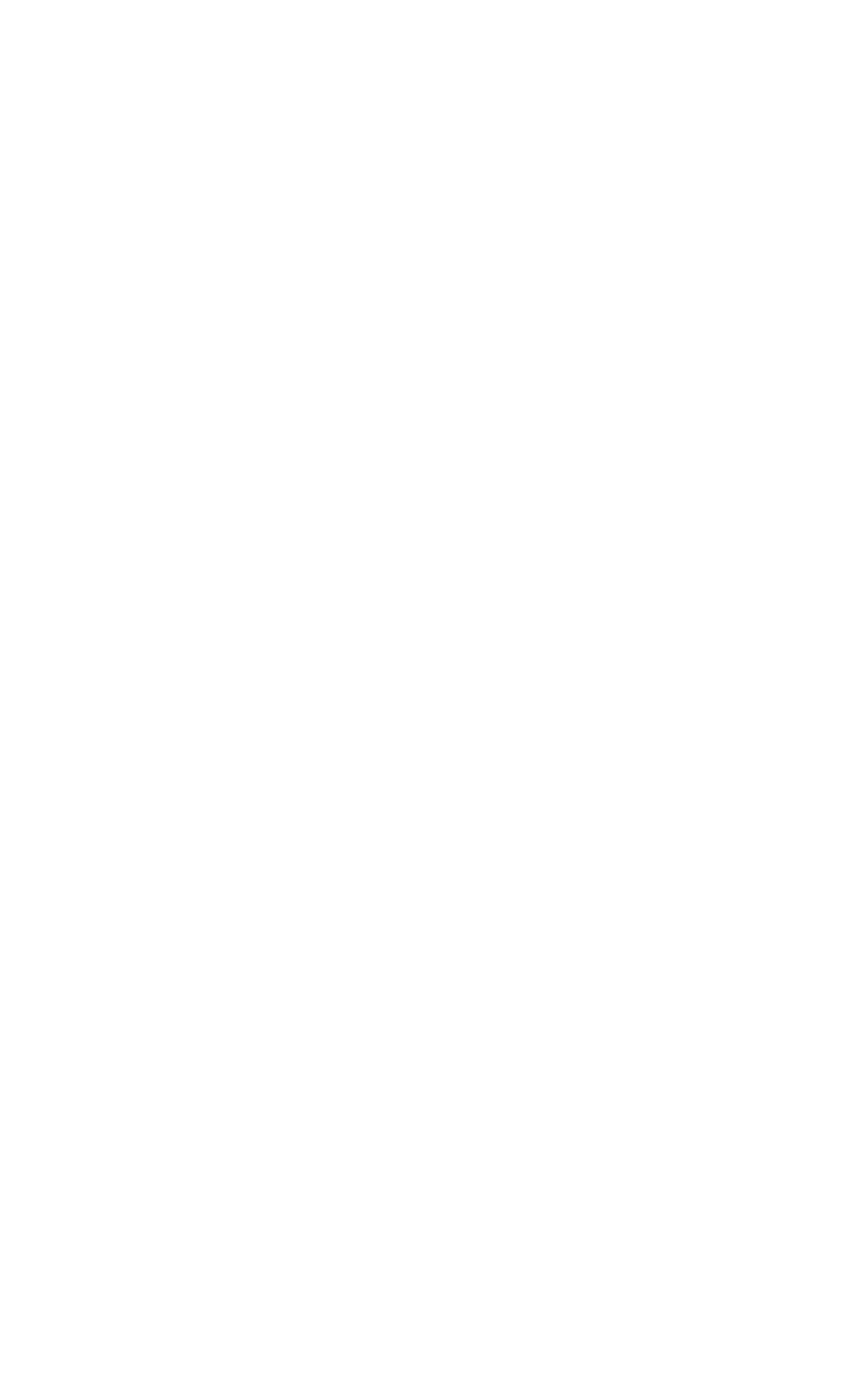
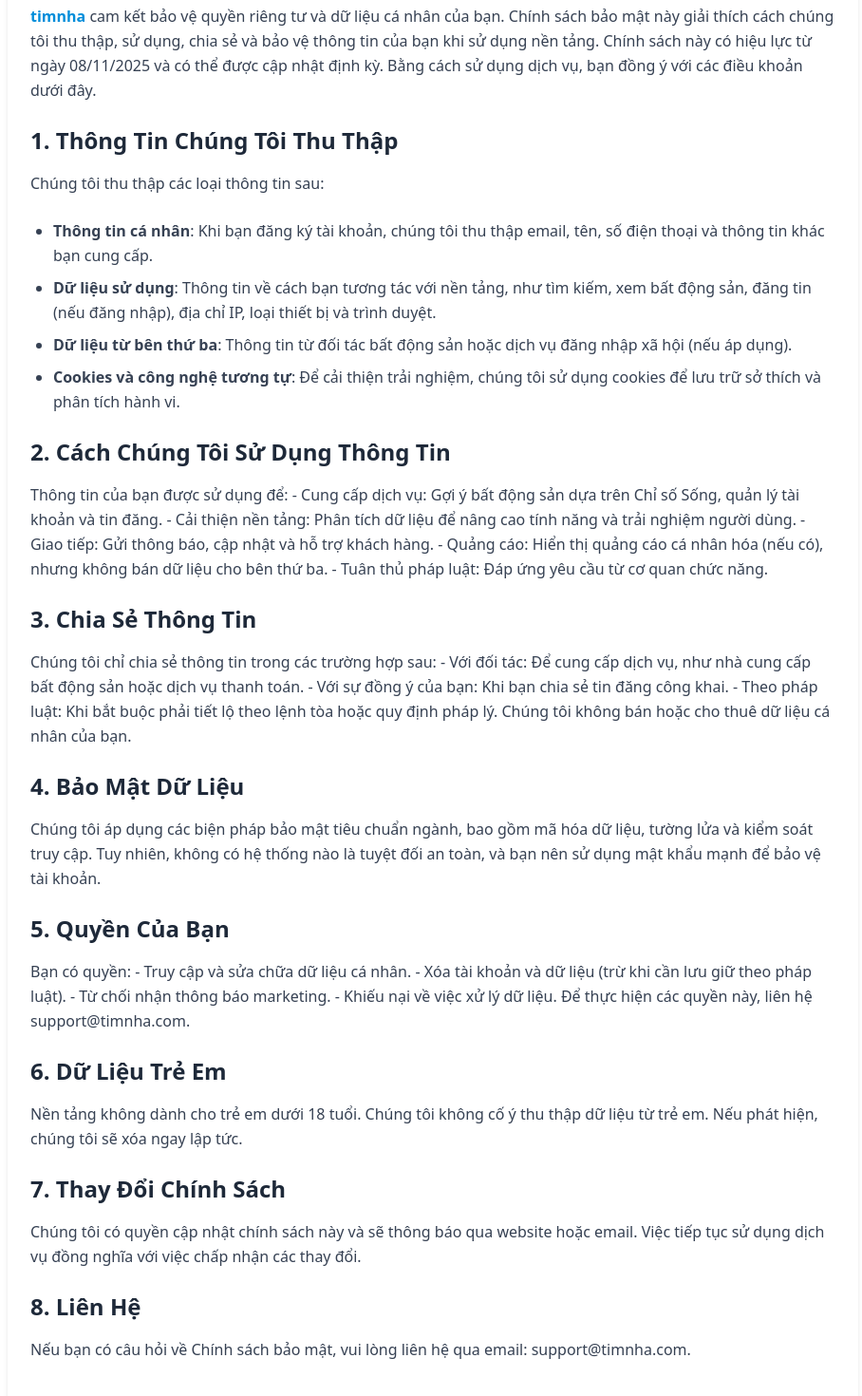
Before and after one commit to hdpiscoding/KLTN-FE, a React (Vite) app in the folder fe/: page /privacy-policy in a window 1280 px wide. Before the commit this address had no page. Shown: the part 160-1630 px from the top of the page at 95% size, without its empty margins (184-1092 px from the left). Before the commit the page ends 800 px from the top, so only its background shows below. Built offline with nearby package versions, Linux system fonts and the light colour scheme; the HTML template or start-up script is replaced by a standard one.

Commit message:
feat(pages): add PrivacyPolicy

```diff
--- a/fe/src/App.tsx
+++ b/fe/src/App.tsx
@@ -12,6 +12,7 @@ import ScrollToTop from "@/components/scroll-to-top.ts";
 import {FAQ} from "@/pages/FAQ.tsx";
 import TermsOfUse from "@/pages/TermOfUse.tsx";
 import OperatingRegulations from "@/pages/OperatingRegulations.tsx";
+import PrivacyPolicy from "@/pages/PrivacyPolicy.tsx";
 
 function App() {
 
@@ -37,6 +38,7 @@ function App() {
                       <Route path="/faq" element={<FAQ/>}/>
                       <Route path="/term-of-use" element={<TermsOfUse/>}/>
                       <Route path="/operating-regulation" element={<OperatingRegulations/>}/>
+                      <Route path="/privacy-policy" element={<PrivacyPolicy/>}/>
                   </Route>
 
               </Routes>
--- a/fe/src/layouts/Footer.tsx
+++ b/fe/src/layouts/Footer.tsx
@@ -75,7 +75,7 @@ export const Footer = () => {
                                     </Link>
                                 </li>
                                 <li>
-                                    <Link to="/privacy" className="text-gray-600 hover:text-[#008DDA] transition-colors">
+                                    <Link to="/privacy-policy" className="text-gray-600 hover:text-[#008DDA] transition-colors">
                                         Chính sách bảo mật
                                     </Link>
                                 </li>
--- /dev/null
+++ b/fe/src/pages/PrivacyPolicy.tsx
@@ -0,0 +1,82 @@
+import React from 'react';
+
+const PrivacyPolicy: React.FC = () => {
+    return (
+        <div className="max-w-4xl my-4 mx-auto p-6 bg-white shadow-md rounded-lg">
+            <h3 className="text-3xl font-bold mb-6 text-center text-gray-800">Chính Sách Bảo Mật</h3>
+            <p className="mb-6 text-gray-700 leading-relaxed">
+                <span className="text-[#008DDA] font-semibold">timnha</span> cam kết bảo vệ quyền riêng tư và dữ liệu cá nhân của bạn. Chính sách bảo mật này giải thích cách chúng tôi thu thập, sử dụng, chia sẻ và bảo vệ thông tin của bạn khi sử dụng nền tảng. Chính sách này có hiệu lực từ ngày 08/11/2025 và có thể được cập nhật định kỳ. Bằng cách sử dụng dịch vụ, bạn đồng ý với các điều khoản dưới đây.
+            </p>
+
+            <h4 className="text-2xl font-semibold mb-4 text-gray-800">1. Thông Tin Chúng Tôi Thu Thập</h4>
+            <p className="mb-6 text-gray-700 leading-relaxed">
+                Chúng tôi thu thập các loại thông tin sau:
+            </p>
+            <ul className="list-disc pl-6 mb-6 text-gray-700 leading-relaxed">
+                <li className="mb-2">
+                    <strong>Thông tin cá nhân</strong>: Khi bạn đăng ký tài khoản, chúng tôi thu thập email, tên, số điện thoại và thông tin khác bạn cung cấp.
+                </li>
+                <li className="mb-2">
+                    <strong>Dữ liệu sử dụng</strong>: Thông tin về cách bạn tương tác với nền tảng, như tìm kiếm, xem bất động sản, đăng tin (nếu đăng nhập), địa chỉ IP, loại thiết bị và trình duyệt.
+                </li>
+                <li className="mb-2">
+                    <strong>Dữ liệu từ bên thứ ba</strong>: Thông tin từ đối tác bất động sản hoặc dịch vụ đăng nhập xã hội (nếu áp dụng).
+                </li>
+                <li className="mb-2">
+                    <strong>Cookies và công nghệ tương tự</strong>: Để cải thiện trải nghiệm, chúng tôi sử dụng cookies để lưu trữ sở thích và phân tích hành vi.
+                </li>
+            </ul>
+
+            <h4 className="text-2xl font-semibold mb-4 text-gray-800">2. Cách Chúng Tôi Sử Dụng Thông Tin</h4>
+            <p className="mb-6 text-gray-700 leading-relaxed">
+                Thông tin của bạn được sử dụng để:
+                - Cung cấp dịch vụ: Gợi ý bất động sản dựa trên Chỉ số Sống, quản lý tài khoản và tin đăng.
+                - Cải thiện nền tảng: Phân tích dữ liệu để nâng cao tính năng và trải nghiệm người dùng.
+                - Giao tiếp: Gửi thông báo, cập nhật và hỗ trợ khách hàng.
+                - Quảng cáo: Hiển thị quảng cáo cá nhân hóa (nếu có), nhưng không bán dữ liệu cho bên thứ ba.
+                - Tuân thủ pháp luật: Đáp ứng yêu cầu từ cơ quan chức năng.
+            </p>
+
+            <h4 className="text-2xl font-semibold mb-4 text-gray-800">3. Chia Sẻ Thông Tin</h4>
+            <p className="mb-6 text-gray-700 leading-relaxed">
+                Chúng tôi chỉ chia sẻ thông tin trong các trường hợp sau:
+                - Với đối tác: Để cung cấp dịch vụ, như nhà cung cấp bất động sản hoặc dịch vụ thanh toán.
+                - Với sự đồng ý của bạn: Khi bạn chia sẻ tin đăng công khai.
+                - Theo pháp luật: Khi bắt buộc phải tiết lộ theo lệnh tòa hoặc quy định pháp lý.
+                Chúng tôi không bán hoặc cho thuê dữ liệu cá nhân của bạn.
+            </p>
+
+            <h4 className="text-2xl font-semibold mb-4 text-gray-800">4. Bảo Mật Dữ Liệu</h4>
+            <p className="mb-6 text-gray-700 leading-relaxed">
+                Chúng tôi áp dụng các biện pháp bảo mật tiêu chuẩn ngành, bao gồm mã hóa dữ liệu, tường lửa và kiểm soát truy cập. Tuy nhiên, không có hệ thống nào là tuyệt đối an toàn, và bạn nên sử dụng mật khẩu mạnh để bảo vệ tài khoản.
+            </p>
+
+            <h4 className="text-2xl font-semibold mb-4 text-gray-800">5. Quyền Của Bạn</h4>
+            <p className="mb-6 text-gray-700 leading-relaxed">
+                Bạn có quyền:
+                - Truy cập và sửa chữa dữ liệu cá nhân.
+                - Xóa tài khoản và dữ liệu (trừ khi cần lưu giữ theo pháp luật).
+                - Từ chối nhận thông báo marketing.
+                - Khiếu nại về việc xử lý dữ liệu.
+                Để thực hiện các quyền này, liên hệ support@timnha.com.
+            </p>
+
+            <h4 className="text-2xl font-semibold mb-4 text-gray-800">6. Dữ Liệu Trẻ Em</h4>
+            <p className="mb-6 text-gray-700 leading-relaxed">
+                Nền tảng không dành cho trẻ em dưới 18 tuổi. Chúng tôi không cố ý thu thập dữ liệu từ trẻ em. Nếu phát hiện, chúng tôi sẽ xóa ngay lập tức.
+            </p>
+
+            <h4 className="text-2xl font-semibold mb-4 text-gray-800">7. Thay Đổi Chính Sách</h4>
+            <p className="mb-6 text-gray-700 leading-relaxed">
+                Chúng tôi có quyền cập nhật chính sách này và sẽ thông báo qua website hoặc email. Việc tiếp tục sử dụng dịch vụ đồng nghĩa với việc chấp nhận các thay đổi.
+            </p>
+
+            <h4 className="text-2xl font-semibold mb-4 text-gray-800">8. Liên Hệ</h4>
+            <p className="mb-6 text-gray-700 leading-relaxed">
+                Nếu bạn có câu hỏi về Chính sách bảo mật, vui lòng liên hệ qua email: support@timnha.com.
+            </p>
+        </div>
+    );
+};
+
+export default PrivacyPolicy;
```
